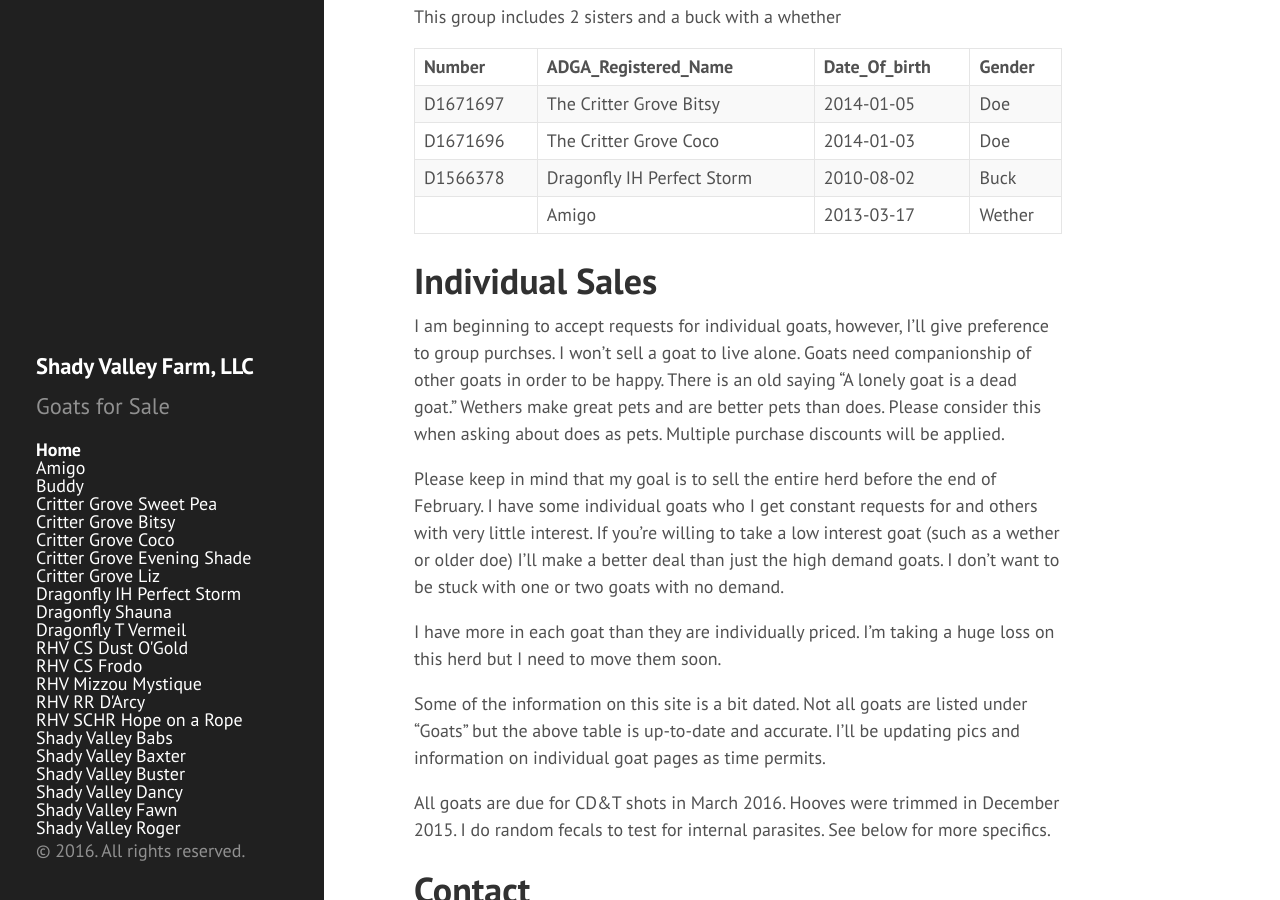
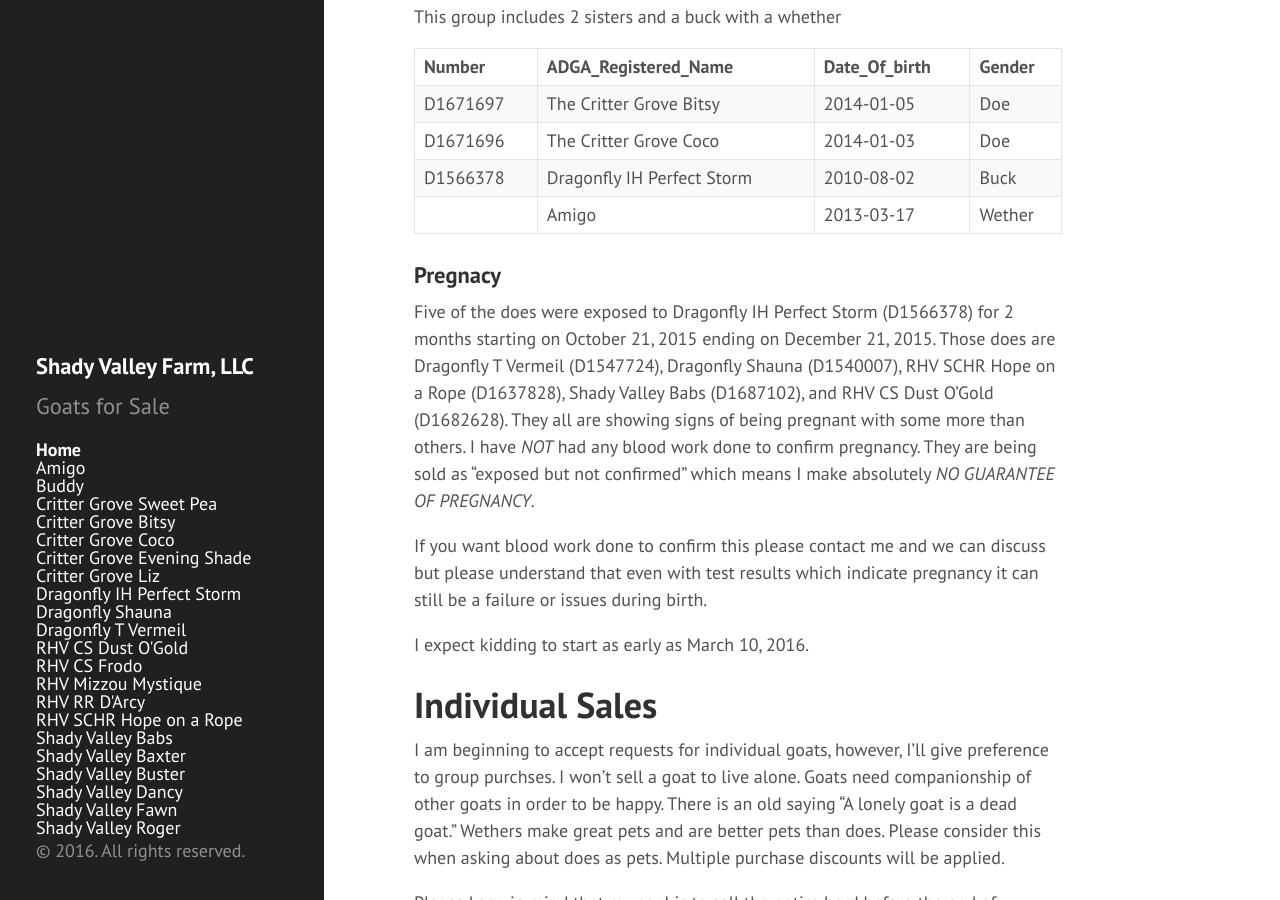
Before and after one commit to shadyvalleyfarm/shadyvalleyfarm.github.io, a Jekyll site: the page built from index.md, in a window 1280 px wide and 900 px high, scrolled down 3374 px. Built offline with Jekyll 4.4.1, drawn with Linux system fonts in a browser that asks for light colours; Markdown is read by kramdown in place of the engine named in the settings.

Commit message:
Update with pregnacy information

```diff
--- a/index.md
+++ b/index.md
@@ -121,6 +121,13 @@ This group includes 2 sisters and a buck with a whether
 |D1566378|Dragonfly IH Perfect Storm|2010-08-02|Buck
 | |Amigo|2013-03-17|Wether
 
+### Pregnacy
+
+Five of the does were exposed to Dragonfly IH Perfect Storm (D1566378) for 2 months starting on October 21, 2015 ending on December 21, 2015.  Those does are Dragonfly T Vermeil (D1547724), Dragonfly Shauna (D1540007), RHV SCHR Hope on a Rope (D1637828), Shady Valley Babs (D1687102), and RHV CS Dust O'Gold (D1682628).  They all are showing signs of being pregnant with some more than others. I have *NOT* had any blood work done to confirm pregnancy. They are being sold as "exposed but not confirmed" which means I make absolutely *NO GUARANTEE OF PREGNANCY*.
+
+If you want blood work done to confirm this please contact me and we can discuss but please understand that even with test results which indicate pregnancy it can still be a failure or issues during birth.
+
+I expect kidding to start as early as March 10, 2016.
 
 # Individual Sales
 
```
